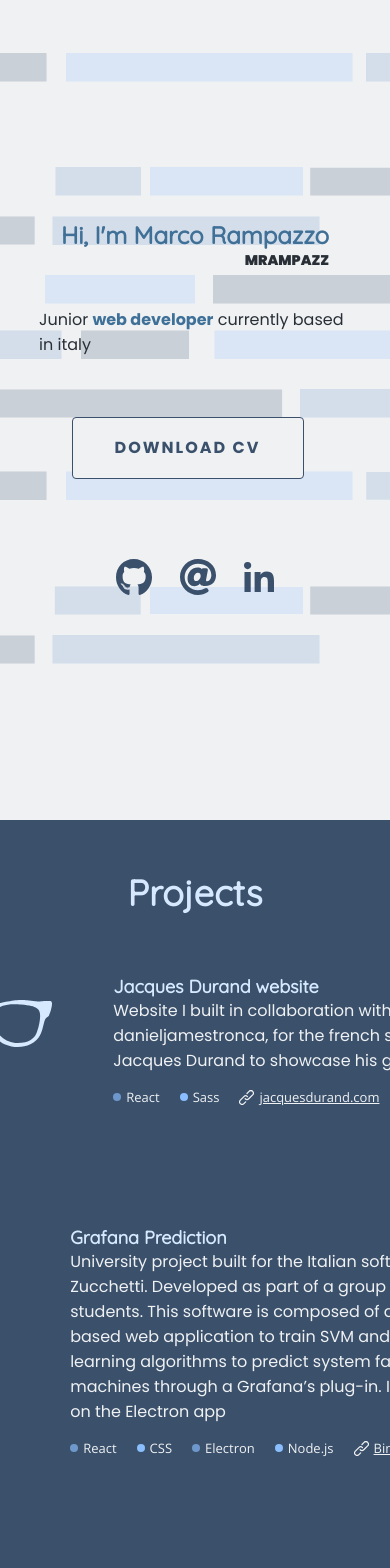
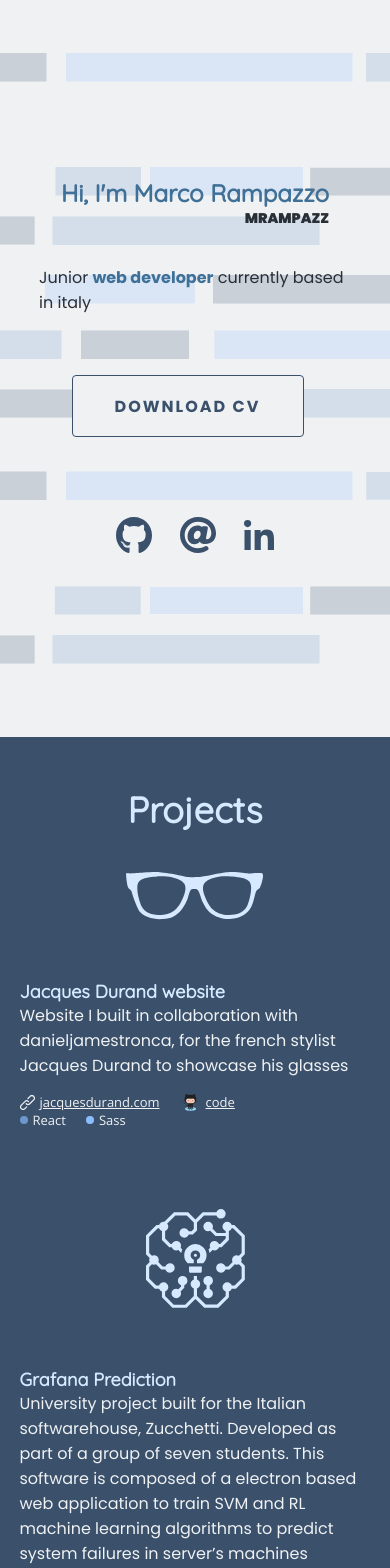
Before and after one commit to mrampazz/mramp-me, a Next.js app: page / in a window 390 px wide. Shown: the top 1568 px of the page. Built offline with nearby package versions, Linux system fonts and the light colour scheme.

Commit message:
improved responsiveness

```diff
--- a/components/styles/Contact.module.scss
+++ b/components/styles/Contact.module.scss
@@ -1,6 +1,6 @@
 .container {
   width: 100%;
-  height: 500px ;
+  height: 500px;
   padding-top: 60px;
   padding-bottom: 60px;
   display: flex;
@@ -11,19 +11,20 @@
     font-family: "Quicksand";
     font-weight: bold;
     font-size: 36px;
-    color: #3F7098;
+    color: #3f7098;
     width: 100%;
     text-align: center;
     padding-bottom: 70px;
   }
 
   & form {
-    width: 50%;
+    width: 90%;
     display: flex;
     justify-content: center;
     align-items: flex-start;
     flex-direction: row;
     margin-bottom: 50px;
+    flex-wrap: wrap;
   }
   & button {
     font-family: "Open Sans";
@@ -127,3 +128,27 @@
   margin-right: 30px;
   background-color: rgba($color: #3a506b, $alpha: 0.4);
 }
+
+@media only screen and (max-width: 884px) {
+  .separator {
+    display: none;
+  }
+  .container {
+    & form {
+      & > div:first-child {
+        flex-basis: 100%;
+        display: flex;
+        justify-content: center;
+        align-items: center;
+        flex-direction: column;
+      }
+      width: 90vw;
+    }
+    & input,
+    & select,
+    & button,
+    & textarea {
+      width: 90vw;
+    }
+  }
+}
--- a/components/styles/Hero.module.scss
+++ b/components/styles/Hero.module.scss
@@ -65,7 +65,7 @@
     align-items: center;
     flex-direction: column;
     width: 80%;
-    height: 800px;
+    height: 85vh;
     max-width: 793px;
     padding: 10px;
 
--- a/components/styles/Project.module.scss
+++ b/components/styles/Project.module.scss
@@ -1,4 +1,5 @@
 .proj-container {
+  position: relative;
   display: flex;
   justify-content: center;
   align-items: flex-start;
@@ -19,9 +20,14 @@
   align-items: flex-start;
   flex-direction: row;
   display: flex;
+  flex-wrap: wrap;
+  flex-grow: 1;
+  flex-shrink: 1;
+  flex-basis: 0;
 }
 
 .link-container {
+  position: relative;
   display: flex;
   justify-content: flex-start;
   align-items: center;
@@ -87,16 +93,16 @@
 }
 
 .img-container {
-  min-width: 138px;
-  max-width: 138px;
   display: flex;
   justify-content: center;
   align-items: flex-start;
-  margin-right: 60px;
-  margin-top: 25px;
+  flex-grow: 0;
+  flex-shrink: 0;
+  flex-basis: 150px;
 }
 
 .container {
+  position: relative;
   width: 100%;
   height: auto;
   display: flex;
@@ -116,6 +122,9 @@
 }
 
 .desc-container {
+  flex-grow: 1;
+  flex-shrink: 1;
+  flex-basis: 0;
   & h1 {
     font-family: "Quicksand";
     font-weight: bold;
@@ -170,3 +179,23 @@
     color: #eff1f3;
   }
 }
+
+@media only screen and (max-width: 652px) {
+  .img-container {
+    flex-basis: 100%;
+    margin-bottom: 60px;
+  }
+  .proj-container {
+    margin-top: 40px;
+    margin-bottom: 40px;
+  }
+  .desc-container {
+    width: 90vw;
+  }
+  .link-container {
+    flex-wrap: wrap-reverse;
+    & > div {
+      justify-content: flex-start;
+    }
+  }
+}
--- a/pages/index.js
+++ b/pages/index.js
@@ -9,6 +9,7 @@ export default function Home() {
     <div className='container'>
       <Head>
         <title>Create Next App</title>
+        <meta name="viewport" content="width=device-width, initial-scale=1.0"></meta>
         <link rel='icon' href='/favicon.ico' />
         <link
           href='https://fonts.googleapis.com/css?family=Poppins:300,400,600,700,900&display=swap'
--- a/styles/index.css
+++ b/styles/index.css
@@ -2,6 +2,12 @@
   margin: 0;
   padding: 0;
 }
+
+body {
+  overflow-x: hidden;
+  background-color: #eff1f3;
+}
+
 .container {
   min-height: 100vh;
   display: flex;
@@ -9,7 +15,6 @@
   justify-content: center;
   align-items: center;
   background-color: #eff1f3;
-  overflow-x: hidden;
 }
 .projects-container {
   display: flex;
```
